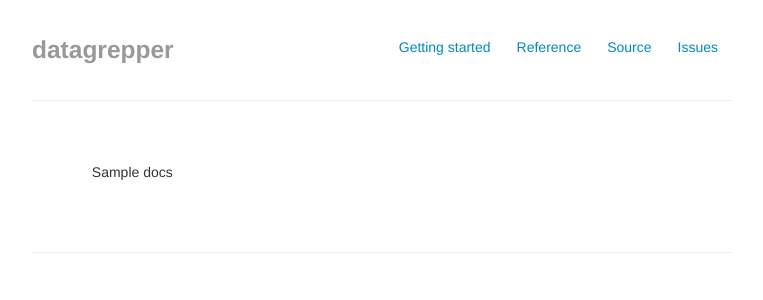
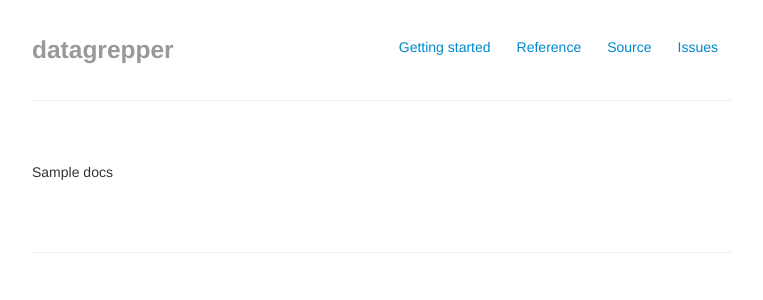
Before and after one commit to fedora-infra/datagrepper, a Flask app: template datagrepper/templates/index.html in a window 1280 px wide. Shown: the top 300 px of the page, without its empty margins (258-1021 px from the left). Run offline with Flask 2, Linux system fonts and the light colour scheme; the template is opened without the code that fills it: most values are stand-ins (such as "Sample title", 1, 10 or a date in 2020); parts of the project's set-up code (start-up, migrations or seed data) failed here and were passed over; some libraries are stand-ins or nearby versions.

Commit message:
Make docs the full width of the content

```diff
--- a/datagrepper/templates/index.html
+++ b/datagrepper/templates/index.html
@@ -105,7 +105,7 @@
       {% endif %}
 
       <div class="row-fluid marketing">
-        <div class="span10 offset1">
+        <div class="span12">
           {{ docs }}
         </div>
       </div>
```
